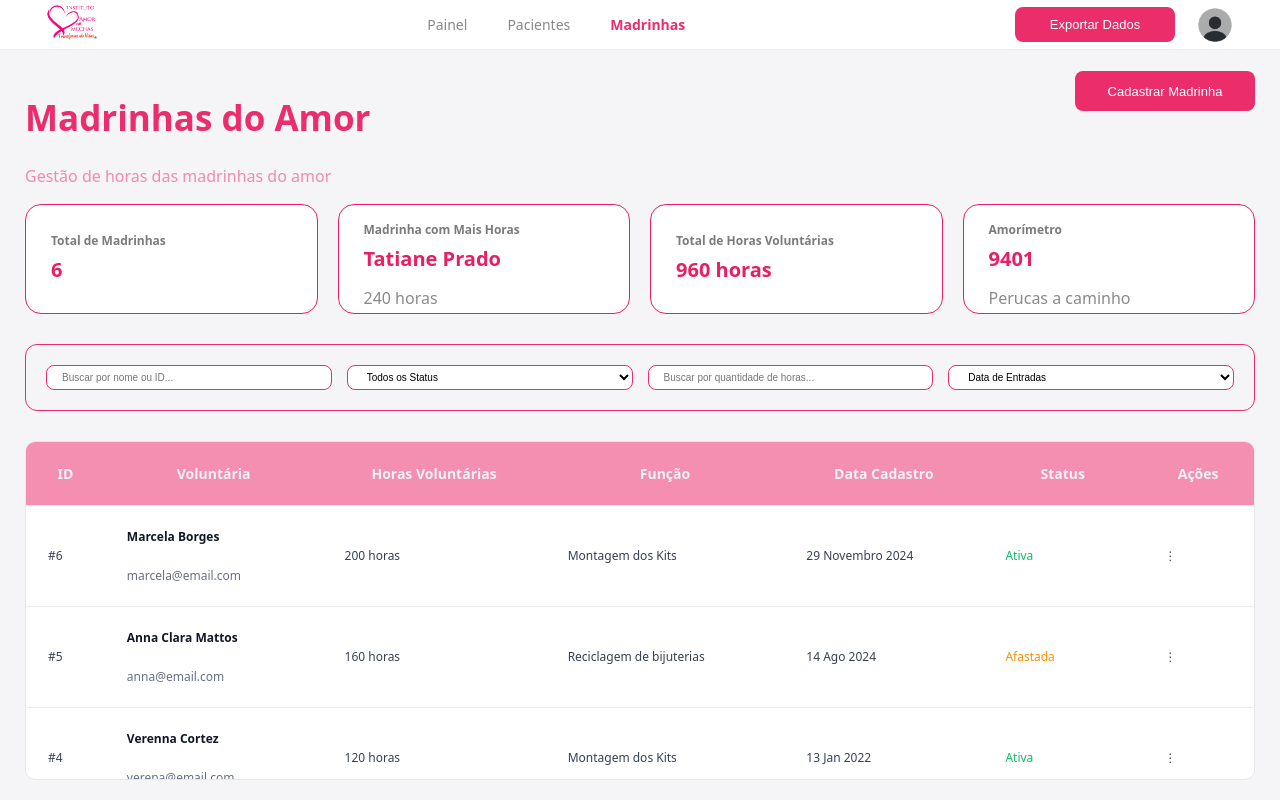
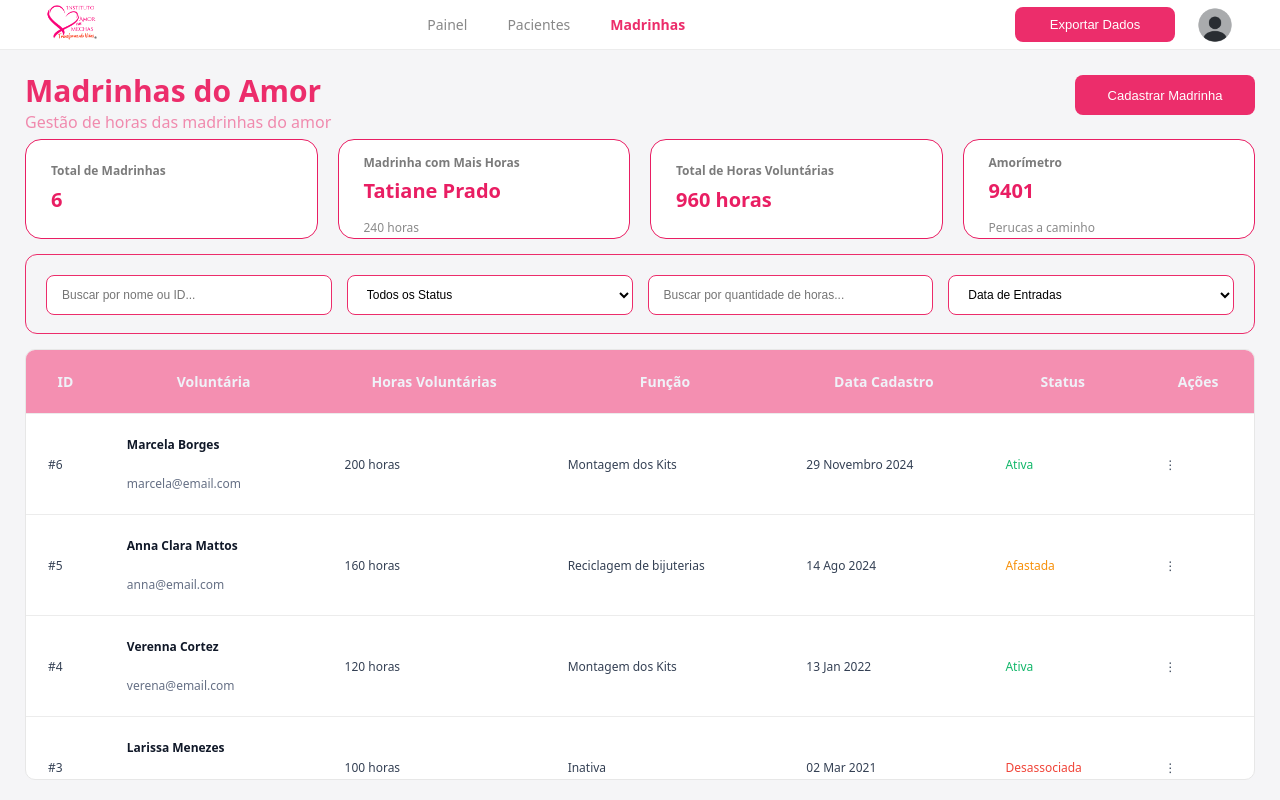
Before and after one commit to PI-Amor-em-Mechas/front, a React (Vite) app: page / in a window 1280 px wide. Both pictures are taken after a click on the element 68 px from the left and 40 px from the top of the page. Built offline with nearby package versions, Linux system fonts and the light colour scheme; no server answers.

Commit message:
:art: styles: Dashboard Madrinhas | Alteração no css da dashboard das Madrinhas

```diff
--- a/src/componentes/CadastroMadrinha/CadastroMadrinha.css
+++ b/src/componentes/CadastroMadrinha/CadastroMadrinha.css
@@ -4,29 +4,21 @@
     left: 0;
     width: 100%;
     height: 100%;
-
     background: rgba(0, 0, 0, 0.55);
-
     display: flex;
     justify-content: center;
     align-items: center;
-
     z-index: 1000;
 }
 
 .modal {
     position: relative;
-
     width: 850px;
     max-height: 90vh;
-
     background: white;
     border-radius: 16px;
-
     padding: 30px;
-
     box-shadow: 0 10px 40px rgba(0, 0, 0, 0.25);
-
     overflow-y: auto;
 }
 
@@ -37,9 +29,8 @@
 }
 
 .modal > p {
-    margin-top: 6px;
+    margin-top: 0px;
     margin-bottom: 25px;
-
     font-size: 13px;
     color: #666;
 }
--- a/src/componentes/CardInfo/CardInfo.css
+++ b/src/componentes/CardInfo/CardInfo.css
@@ -4,11 +4,12 @@
     border: 0.1px solid #E91E63;
     border-radius:16px;
     padding:25px;
-    height:110px;
+    height:100px;
     display:flex;
     flex-direction:column;
     justify-content:center;
     text-align: left;
+    margin-top: 10px;
 }
 
 .card h3{
@@ -26,6 +27,6 @@
 
 .card p{
     color:#8A8A8A;
-    font-size:16px;
+    font-size:12px;
     margin: 0;
 }
--- a/src/componentes/Filtros/Filtros.css
+++ b/src/componentes/Filtros/Filtros.css
@@ -2,7 +2,8 @@
     border:1px solid #EC2D6B;
     border-radius:12px;
     padding:20px;
-    margin:30px 0;
+    margin:15px 0;
+    height: 80px;
 }
 
 .filtros{
@@ -14,10 +15,10 @@
 .filtros input,
 .filtros select{
     width:600px;
-    height:25px;
+    height:40px;
     border:1px solid #EC2D6B;
     border-radius:8px;
     padding:0 15px;
-    font-size:10px;
+    font-size:12px;
     background:white;
 }
--- a/src/componentes/Header/Header.css
+++ b/src/componentes/Header/Header.css
@@ -2,18 +2,19 @@
     display:flex;
     justify-content:space-between;
     align-items:flex-start;
-    margin:1px 0;
+    margin:-20px 0;
 }
 
 .header h1{
     color:#EC2D6B;
-    font-size:35px;
+    font-size:30px;
 }
 
 .header p{
     text-align: left;
     color:#F08AAE;
     font-size: medium;
+    margin-top: -20px;
 }
 
 .cadastrar{
@@ -24,6 +25,7 @@
     color:white;
     border-radius:8px;
     font-size: small;
+    margin-top:25px;
 }
 
 .cadastrar:hover{
```
